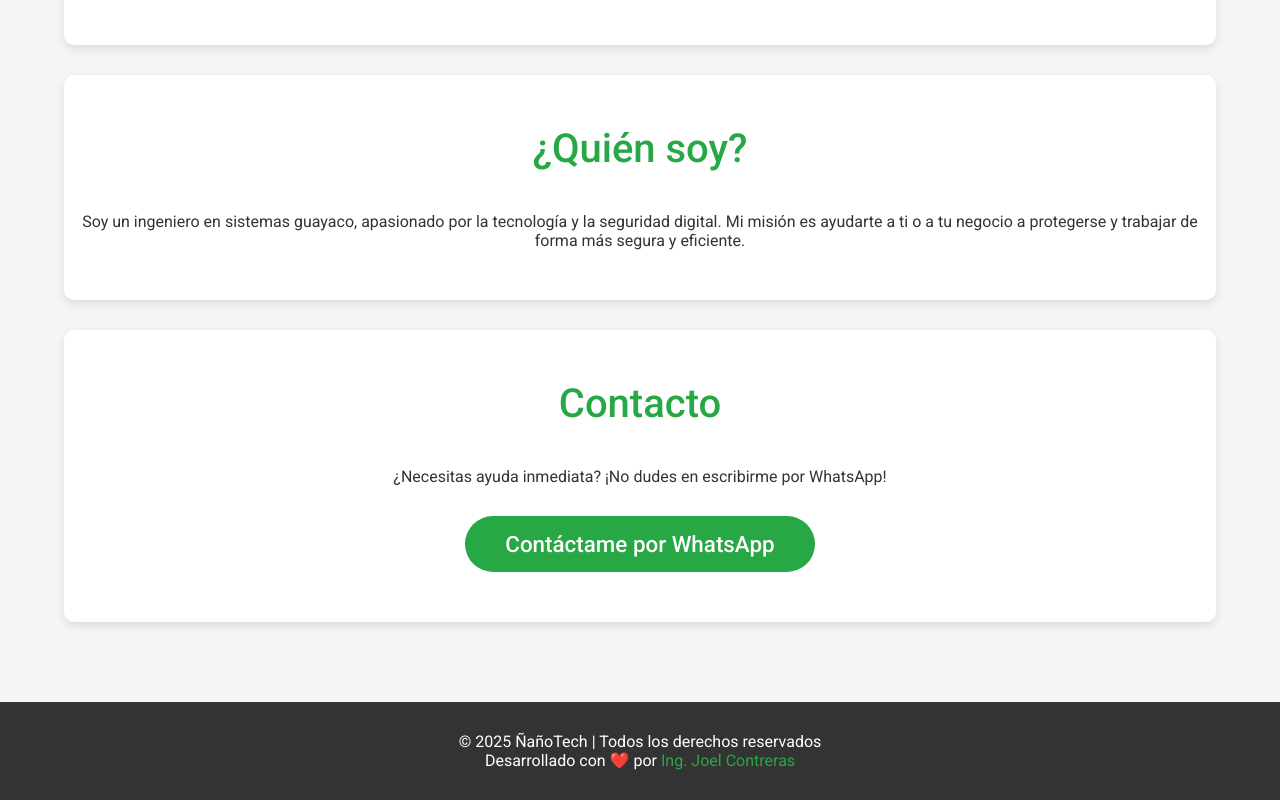
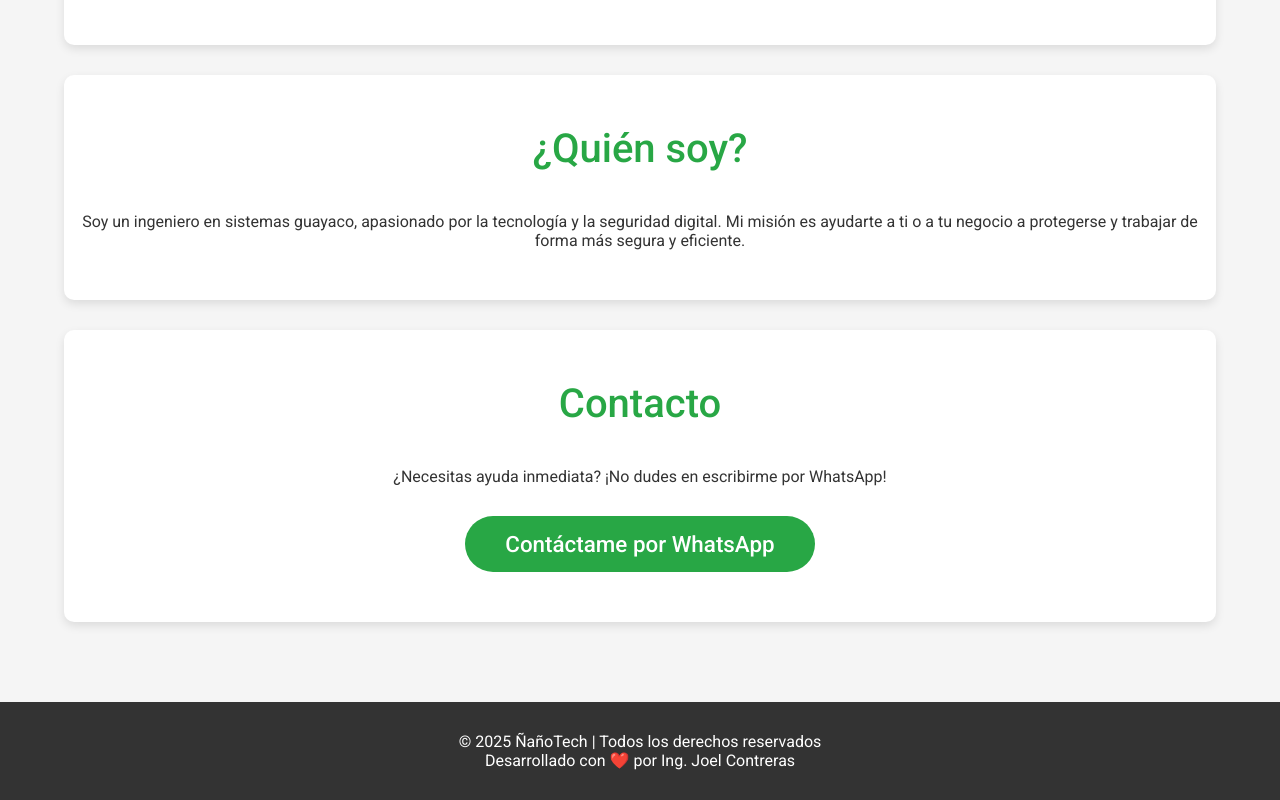
Before and after one commit to Joelf10/nanotech-web, a plain HTML site: page index.html in a window 1280 px wide. Shown: the part 1430-2230 px from the top of the page. Drawn offline with Linux system fonts and the light colour scheme.

Commit message:
actualizacion final

```diff
--- a/index.html
+++ b/index.html
@@ -179,7 +179,7 @@
 
     <footer>
         <p>&copy; 2025 ÑañoTech | Todos los derechos reservados</p>
-        <p>Desarrollado con ❤️ por <a href="https://www.github.com/tu_usuario" target="_blank">Ing. Joel Contreras</a></p>
+        <p>Desarrollado con ❤️ por Ing. Joel Contreras</a></p>
     </footer>
 </body>
 </html>
```
